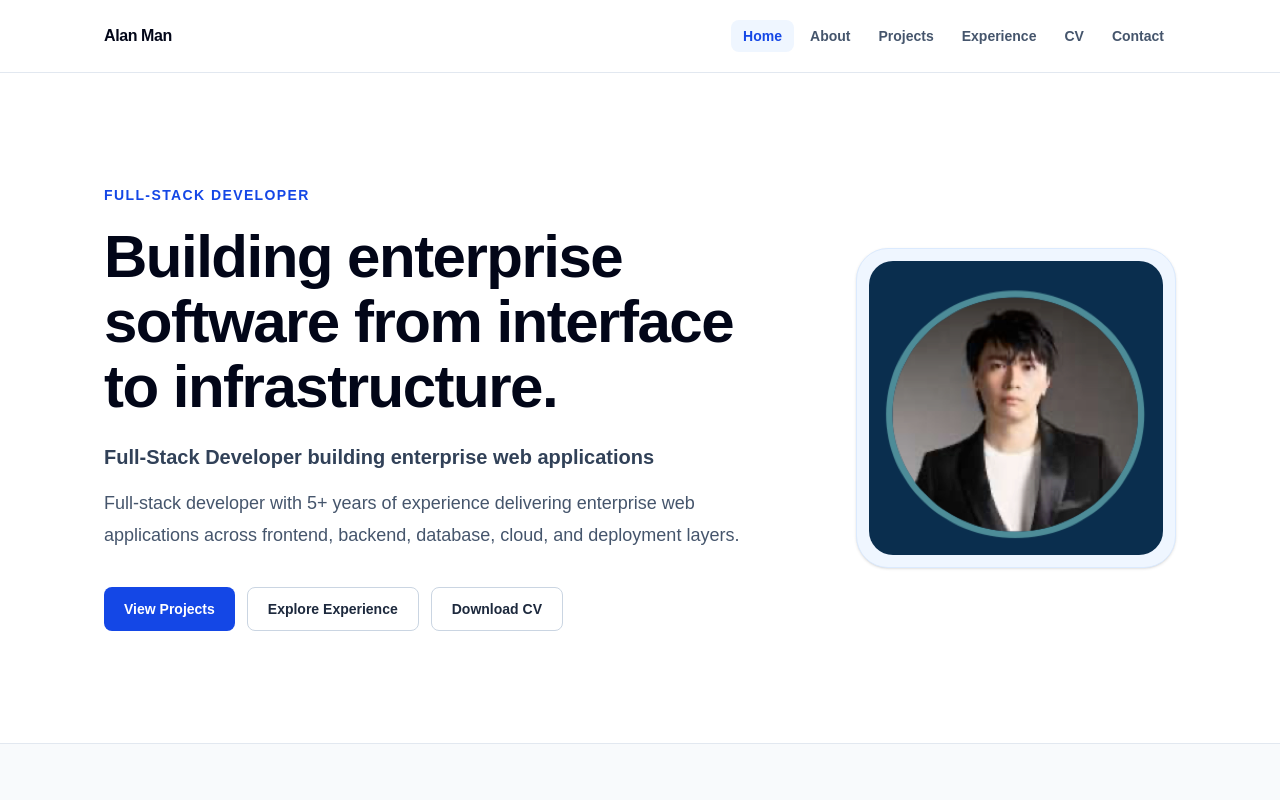
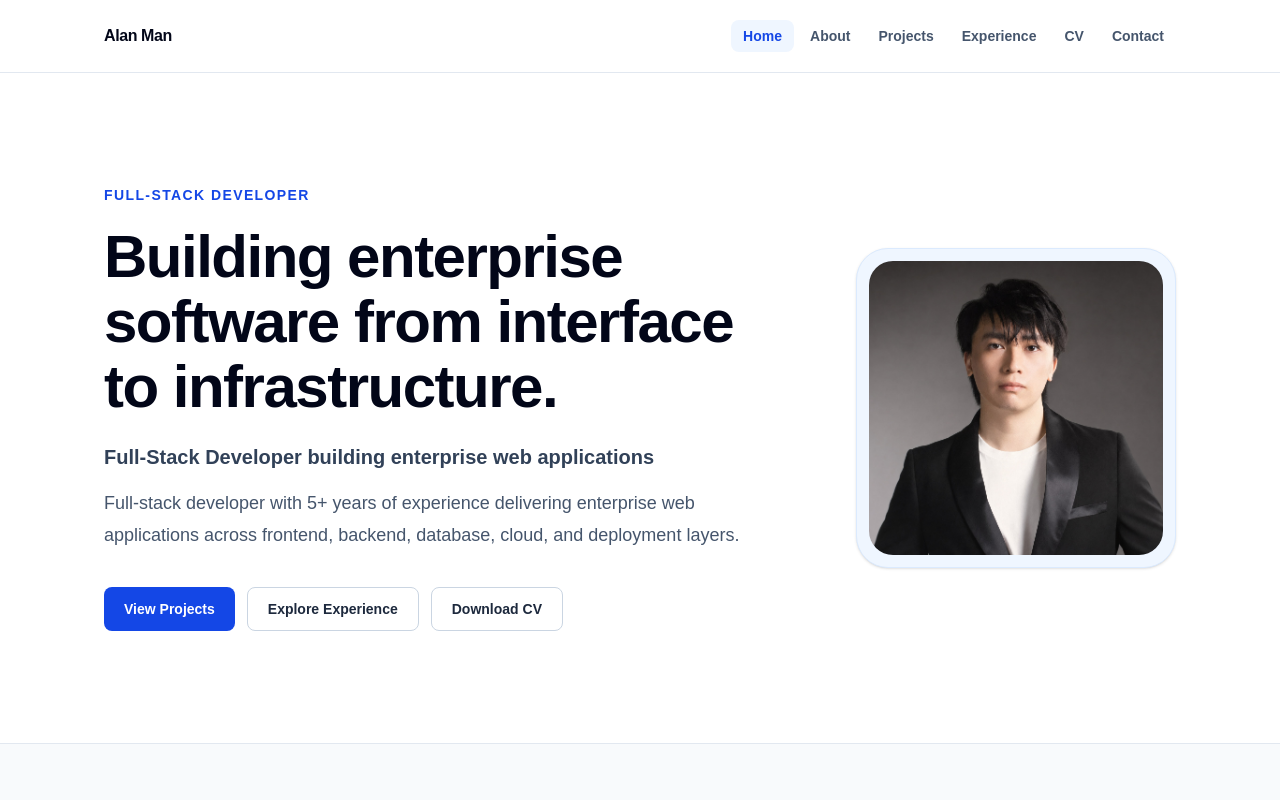
Before and after one commit to alanmanyin-codespace/app-personal-portfolio, a Next.js app: page / in a window 1280 px wide. Shown: the top 800 px of the page. Built offline with nearby package versions, Linux system fonts and the light colour scheme.

Commit message:
feat(home): show owner's original portrait

```diff
--- a/src/app/page.tsx
+++ b/src/app/page.tsx
@@ -50,7 +50,7 @@ export default function HomePage() {
             <div className="mx-auto w-full max-w-72 lg:max-w-none">
               <div className="rounded-[2rem] border border-blue-100 bg-blue-50 p-3 shadow-sm">
                 <Image
-                  src="/images/alan-man-profile.png"
+                  src="/images/alan-man-profile.jpg"
                   alt="Portrait of Alan Man"
                   width={560}
                   height={560}
```
